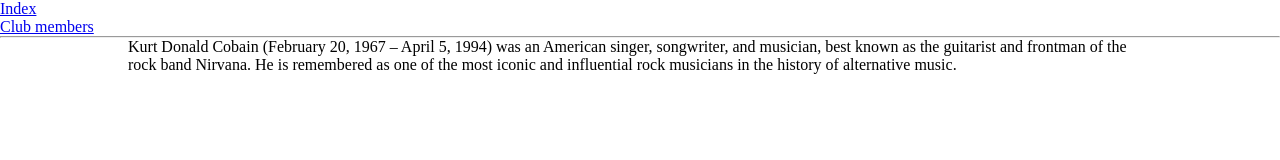
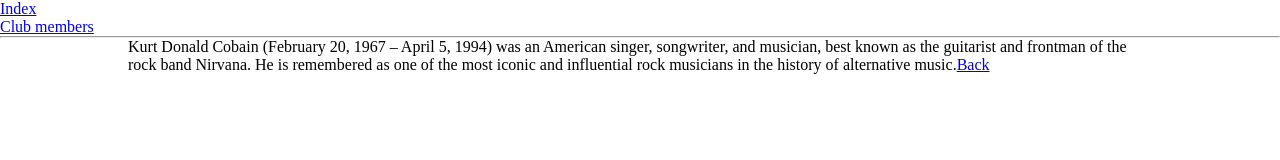
Before and after one commit to xlakostax/react-router-material-ui, a React (Create React App) app: page /members/1 in a window 1280 px wide. Shown: the top 160 px of the page. Built offline with nearby package versions, Linux system fonts and the light colour scheme.

Commit message:
small fixes

```diff
--- a/src/Member.js
+++ b/src/Member.js
@@ -17,7 +17,7 @@
     return (
       <div>
         {text}
-
+        <Link to = '/members'>Back</Link>
       </div>
     )
   }
```
